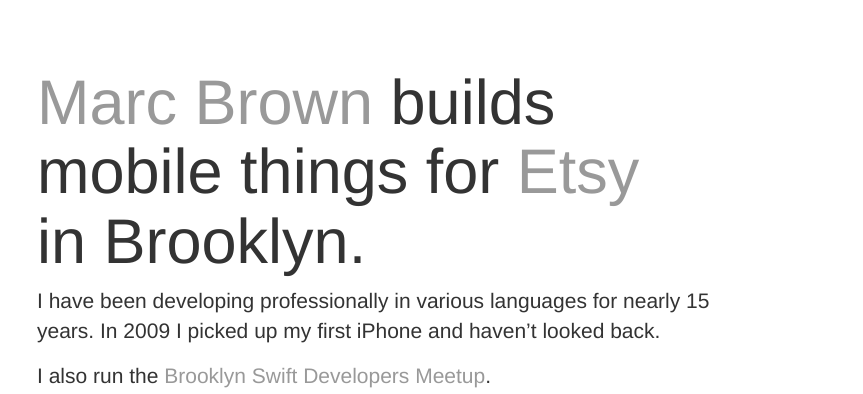
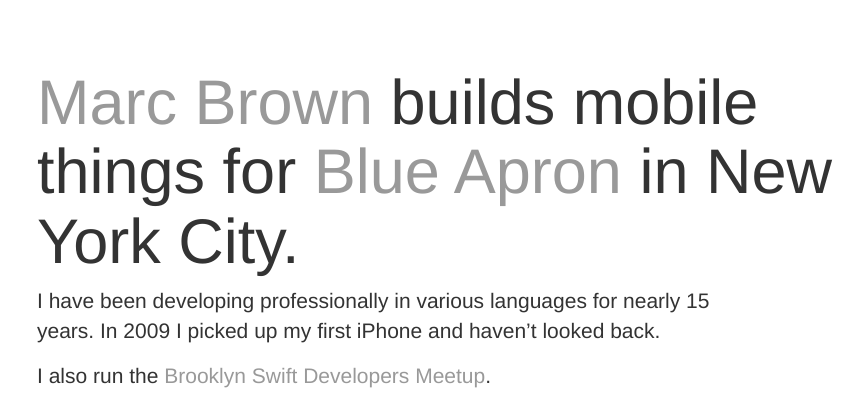
Before and after one commit to marcdown/marcdown.github.io, a plain HTML site: page index.html in a window 1280 px wide. Shown: the top 394 px of the page, without its empty margins (48-911 px from the left). Drawn offline with nearby package versions, Linux system fonts and the light colour scheme.

Commit message:
jobCount++

```diff
--- a/index.html
+++ b/index.html
@@ -30,8 +30,8 @@
   <body>
     <div class="jumbotron">
       <div class="container">
-        <div class="col-xs-12 col-sm-8 col-lg-7">
-          <h1><a href="mailto:heymarcbrown@gmail.com">Marc Brown</a> builds mobile things for <a href="https://etsy.com" target="_blank">Etsy</a> in Brooklyn.</h1>
+        <div class="col-xs-12 col-sm-8 col-lg-9">
+          <h1><a href="mailto:heymarcbrown@gmail.com">Marc Brown</a> builds mobile things for <a href="https://www.blueapron.com" target="_blank">Blue Apron</a> in New York City.</h1>
         </div>
         <div class="col-xs-12 col-sm-8">
           <p>I have been developing professionally in various languages for nearly 15 years. In 2009 I picked up my first iPhone and haven’t looked back.</p>
```
